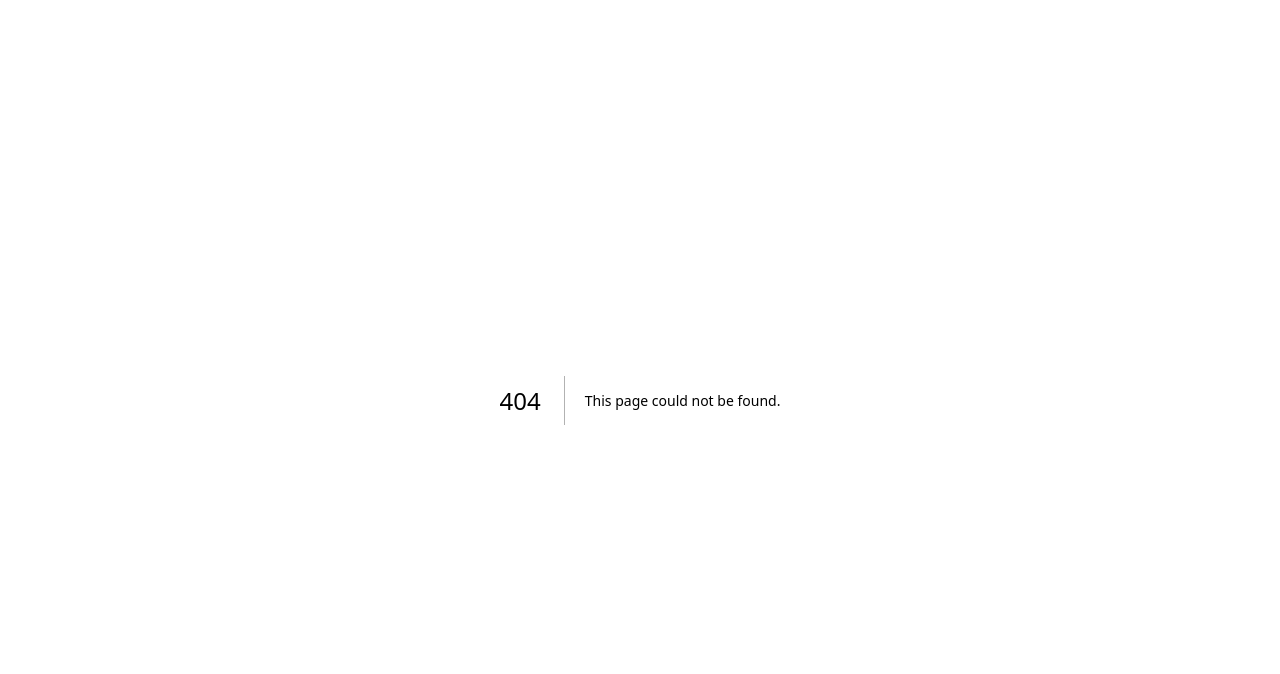
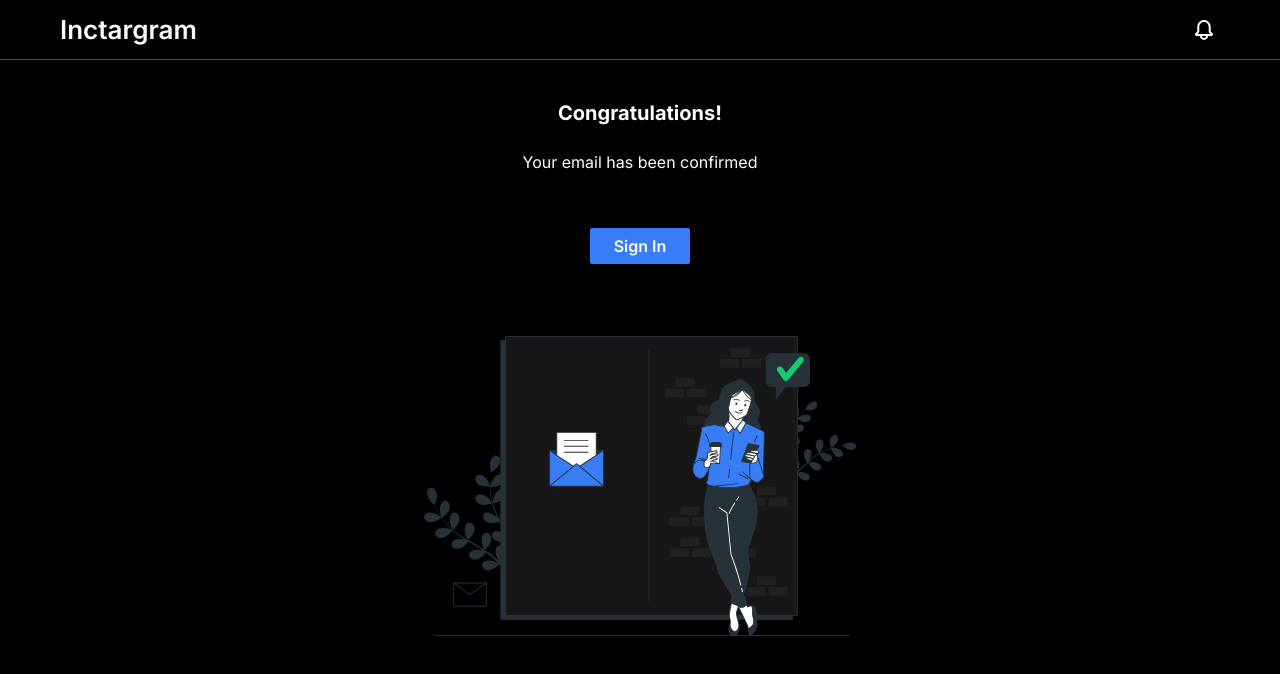
Before and after one commit to sonyhero/project-inctagram, a Next.js app: page /accounts/sign-up/congratulations in a window 1280 px wide. Before the commit this address had no page. Shown: the top 674 px of the page. Built offline with nearby package versions, Linux system fonts and the light colour scheme.

Commit message:
feat: add congratulations page

```diff
--- /dev/null
+++ b/src/pages-flat/sign-up/congratulations/congratulations.module.scss
@@ -0,0 +1,21 @@
+.container {
+  display: flex;
+  flex-direction: column;
+  align-items: center;
+
+  .headText {
+    margin-top: 2.19rem;
+  }
+
+  .description {
+    margin-top: 1.19rem;
+  }
+
+  .signBtn {
+    margin-top: 3.38rem;
+  }
+
+  .pic {
+    margin-top: 4.5rem;
+  }
+}
--- /dev/null
+++ b/src/pages-flat/sign-up/congratulations/congratulations.tsx
@@ -0,0 +1,22 @@
+import s from './congratulations.module.scss'
+
+import { Button } from '@/shared/ui/button'
+import { CongratIcon } from '@/shared/ui/icons'
+import { Typography } from '@/shared/ui/typography'
+
+export const Congratulations = () => {
+  return (
+    <div className={s.container}>
+      <Typography variant={'h1'} className={s.headText}>
+        Congratulations!
+      </Typography>
+      <Typography variant={'regular16'} className={s.description}>
+        Your email has been confirmed
+      </Typography>
+      <Button variant={'primary'} className={s.signBtn}>
+        <Typography variant={'h3'}>Sign In</Typography>
+      </Button>
+      <CongratIcon className={s.pic} />
+    </div>
+  )
+}
--- /dev/null
+++ b/src/pages-flat/sign-up/congratulations/index.ts
@@ -0,0 +1 @@
+export { Congratulations } from './congratulations'
--- /dev/null
+++ b/src/pages/accounts/sign-up/congratulations/index.tsx
@@ -0,0 +1,9 @@
+import { Congratulations } from '@/pages-flat/sign-up/congratulations'
+import { getAuthLayout } from '@/providers/auth-layout/auth-layout'
+
+const CongratulationsPage = () => {
+  return <Congratulations />
+}
+
+export default CongratulationsPage
+CongratulationsPage.getLayout = getAuthLayout
```
Also changed, not shown: 1 other file (tests, documents, lock files or other folders).
